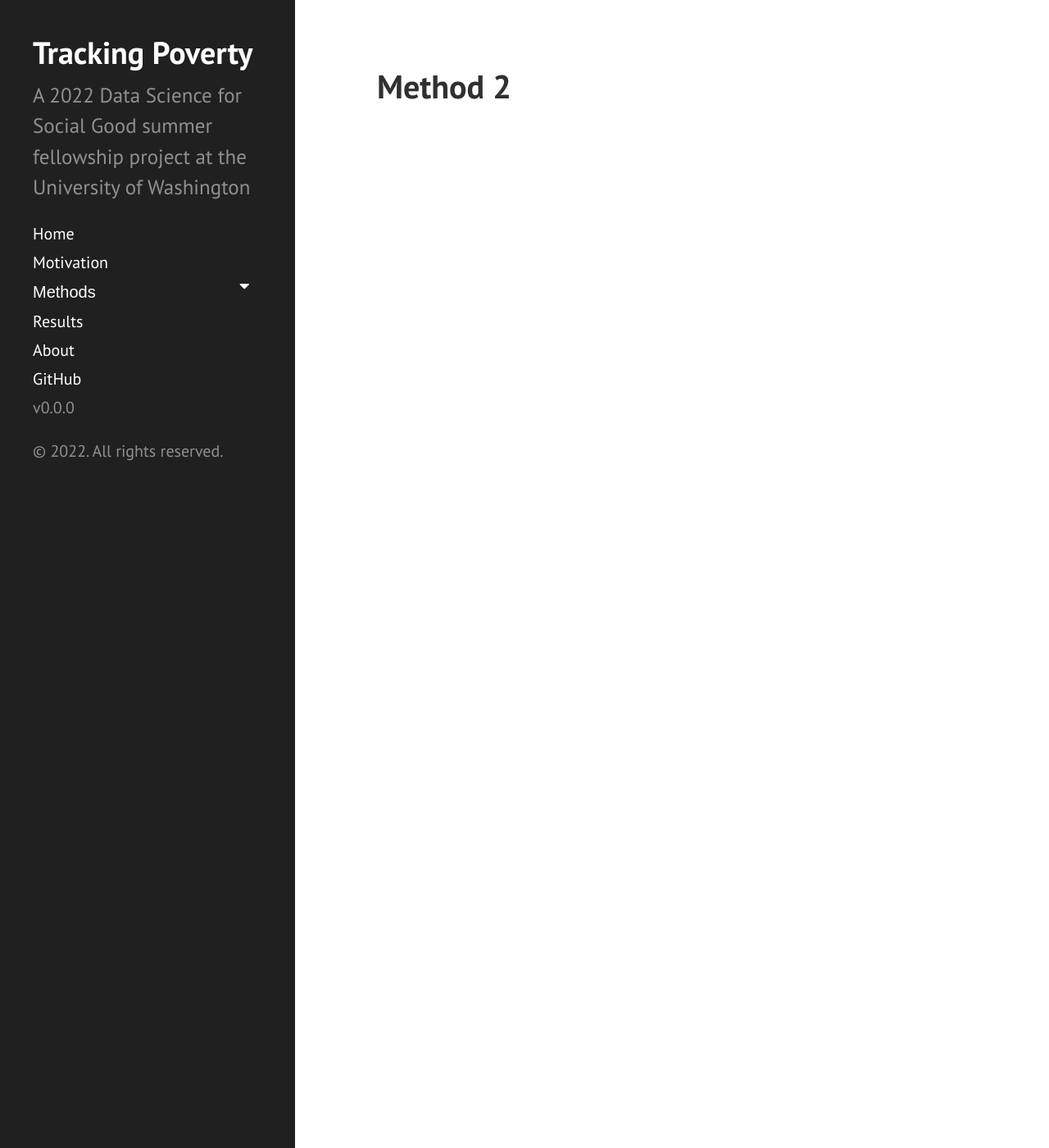
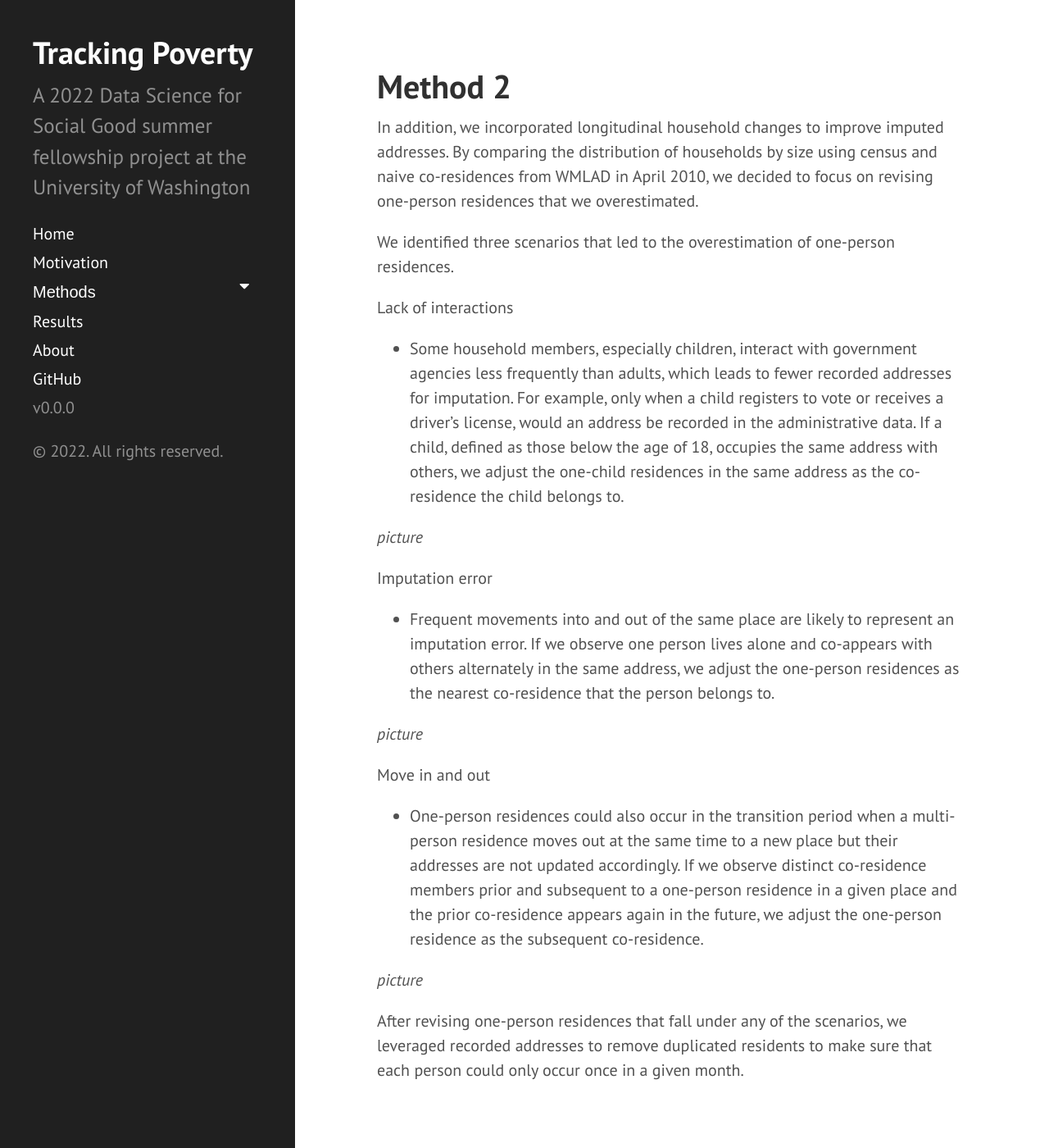
Before and after one commit to uwescience/DSSG2022-Tracking-Poverty, a Jekyll site: the page built from method2.md, in a window 1280 px wide and 1400 px high. Shown: the whole window at 82% size. Built offline with Jekyll 4.4.1, drawn with Linux system fonts in a browser that asks for light colours.

Commit message:
updating longitudinal
just text no pics

```diff
--- a/method2.md
+++ b/method2.md
@@ -2,3 +2,25 @@
 layout: page
 title: Method 2
 ---
+
+
+In addition, we incorporated longitudinal household changes to improve imputed addresses. By comparing the distribution of households by size using census and naive co-residences from WMLAD in April 2010, we decided to focus on revising one-person residences that we overestimated.
+
+We identified three scenarios that led to the overestimation of one-person residences.
+
+Lack of interactions
+- Some household members, especially children, interact with government agencies less frequently than adults, which leads to fewer recorded addresses for imputation. For example, only when a child registers to vote or receives a driver’s license, would an address be recorded in the administrative data. If a child, defined as those below the age of 18, occupies the same address with others, we adjust the one-child residences in the same address as the co-residence the child belongs to.
+
+*picture*
+
+Imputation error
+- Frequent movements into and out of the same place are likely to represent an imputation error. If we observe one person lives alone and co-appears with others alternately in the same address, we adjust the one-person residences as the nearest co-residence that the person belongs to.
+
+*picture*
+
+Move in and out
+- One-person residences could also occur in the transition period when a multi-person residence moves out at the same time to a new place but their addresses are not updated accordingly. If we observe distinct co-residence members prior and subsequent to a one-person residence in a given place and the prior co-residence appears again in the future, we adjust the one-person residence as the subsequent co-residence.
+
+*picture*
+
+After revising one-person residences that fall under any of the scenarios, we leveraged recorded addresses to remove duplicated residents to make sure that each person could only occur once in a given month.
```
